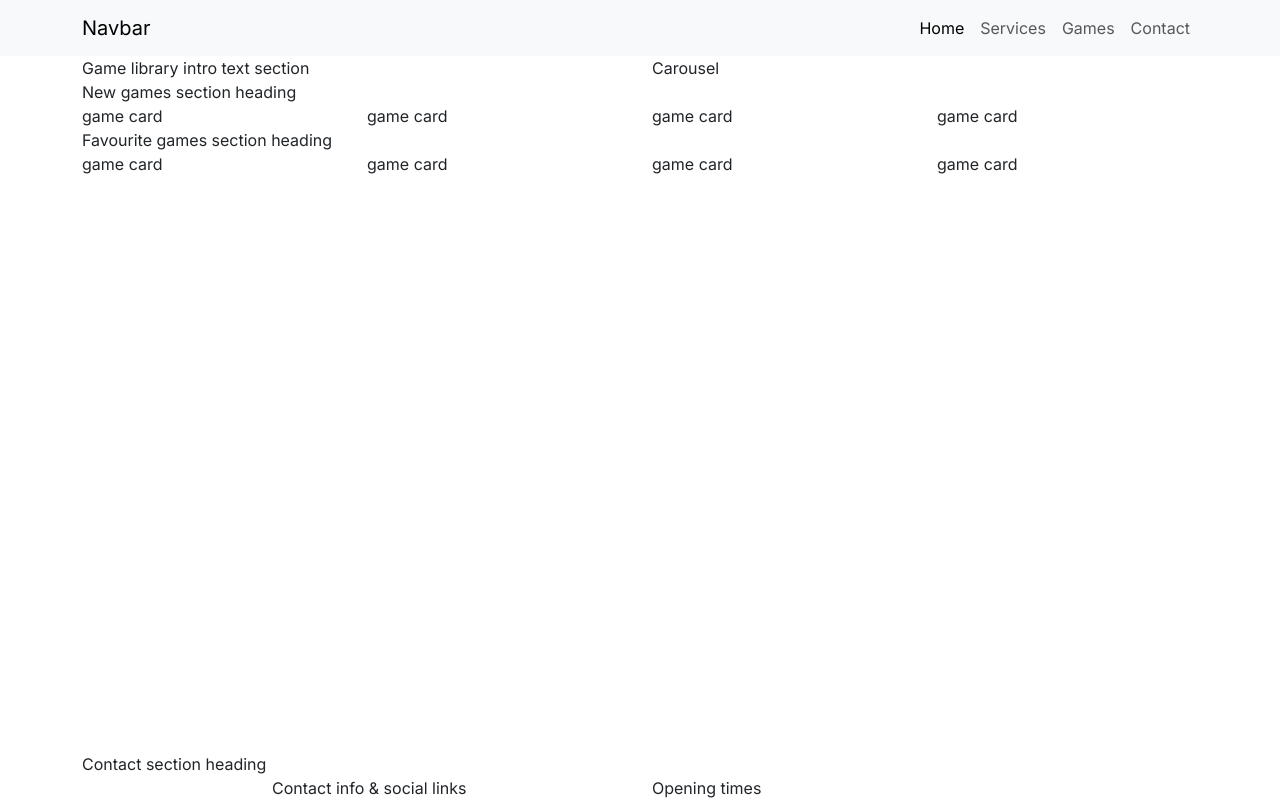
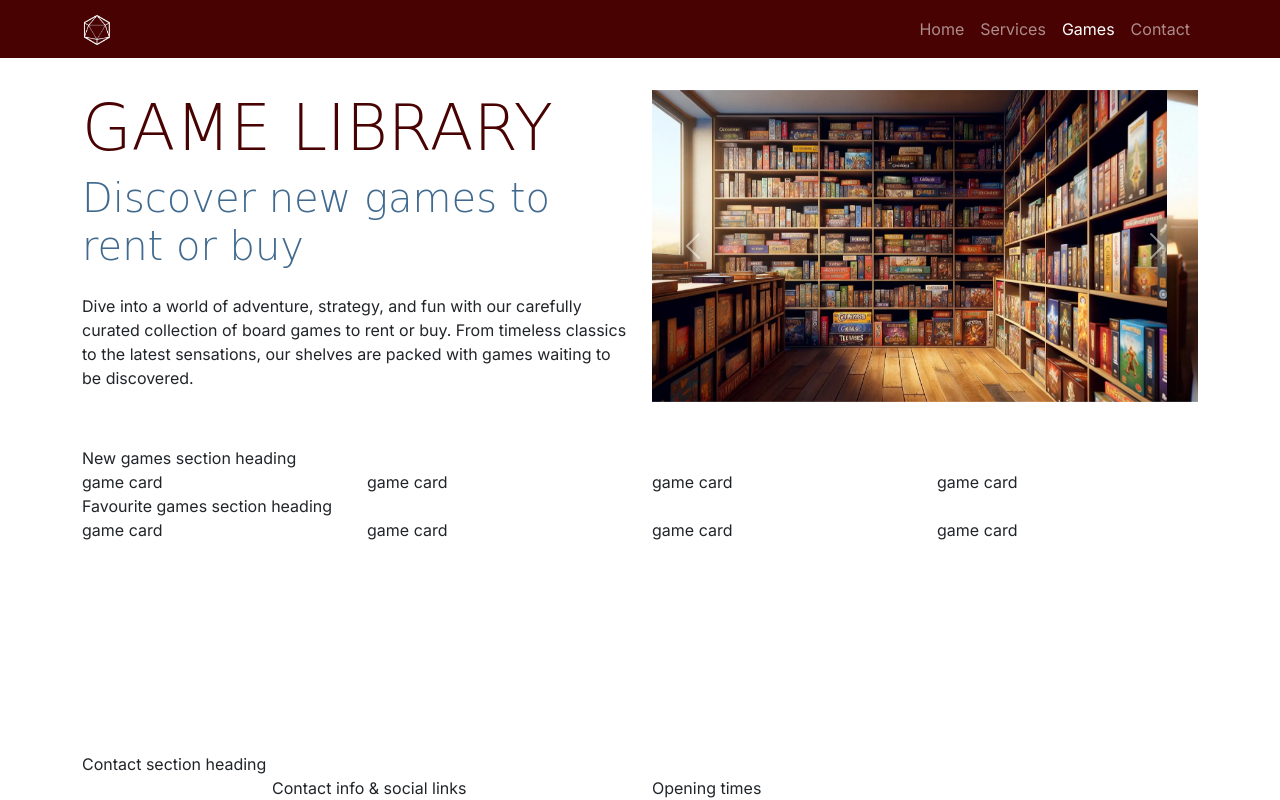
Before and after one commit to ParedesGab/4-boardwalk-games-project, a plain HTML site: page game-library.html in a window 1280 px wide. Drawn offline with nearby package versions, Linux system fonts and the light colour scheme; a web font is replaced by a local one.

Commit message:
Add navbar and header for Game library page

```diff
--- a/game-library.html
+++ b/game-library.html
@@ -27,10 +27,12 @@
 
 <body class="d-flex flex-column min-vh-100">
     <!-- Navigation -->
-    <!-- Navigation -->
-    <nav class="navbar navbar-expand-lg bg-body-tertiary">
+    <nav id="navbar" class="navbar navbar-expand-lg" data-bs-theme="dark">
         <div class="container">
-            <a class="navbar-brand" href="index.html">Navbar</a>
+            <a class="navbar-brand" href="index.html">
+                <!-- Logo -->
+                <img src="assets/images/logo-sm-white.png" alt="Boardwalk Games logo" class="logo">
+            </a>
             <button class="navbar-toggler" type="button" data-bs-toggle="collapse" data-bs-target="#navbarNav"
                 aria-controls="navbarNav" aria-expanded="false" aria-label="Toggle navigation">
                 <span class="navbar-toggler-icon"></span>
@@ -38,13 +40,13 @@
             <div class="collapse navbar-collapse" id="navbarNav">
                 <ul class="navbar-nav ms-auto">
                     <li class="nav-item">
-                        <a class="nav-link active" aria-current="page" href="index.html">Home</a>
+                        <a class="nav-link" href="index.html">Home</a>
                     </li>
                     <li class="nav-item">
                         <a class="nav-link" href="#">Services</a>
                     </li>
                     <li class="nav-item">
-                        <a class="nav-link" href="game-library.html">Games</a>
+                        <a class="nav-link active" aria-current="page" href="game-library.html">Games</a>
                     </li>
                     <li class="nav-item">
                         <a class="nav-link" href="#">Contact</a>
@@ -55,11 +57,52 @@
     </nav>
 
     <!-- Header element with carousel | Emmet= header.container>.row>.col-12.col-xl-6*2 -->
-    <header class="container">
+    <header id="header" class="container section">
         <div class="row">
             <!-- Header columns, responsive-->
-            <div class="col-12 col-xl-6">Game library intro text section</div>
-            <div class="col-12 col-xl-6">Carousel</div>
+            <div class="col-12 col-xl-6 text-center text-xl-start">
+                <h1 class="display-3">Game Library</h1>
+                <p class="lead display-6 sub-heading-color">Discover new games to rent or buy</p>
+                <p class="my-4">Dive into a world of adventure, strategy, and fun with our carefully curated collection
+                    of board
+                    games to
+                    rent or buy. From timeless classics to the latest sensations, our shelves are packed with games
+                    waiting
+                    to be discovered.</p>
+            </div>
+            <div class="col-12 col-xl-6">
+                <div id="carouselExampleAutoplaying" class="carousel slide" data-bs-ride="carousel">
+                    <div class="carousel-inner">
+                        <div class="carousel-item active">
+                            <img src="assets/images/game-library-carousel-1.webp" class="d-block w-100"
+                                alt="Bookshelves filled with boardgames">
+                        </div>
+                        <div class="carousel-item">
+                            <img src="assets/images/game-library-carousel-2.webp" class="d-block w-100"
+                                alt="Bookshelves filled with boardgames">
+                        </div>
+                        <div class="carousel-item">
+                            <img src="assets/images/game-library-carousel-3.webp" class="d-block w-100"
+                                alt="Bookshelves filled with boardgames, one man is browsing the shelves">
+                        </div>
+                        <div class="carousel-item">
+                            <img src="assets/images/game-library-carousel-4.webp" class="d-block w-100"
+                                alt="8 board games stacked on top of each other">
+                        </div>
+                    </div>
+
+                    <button class="carousel-control-prev" type="button" data-bs-target="#carouselExampleAutoplaying"
+                        data-bs-slide="prev">
+                        <span class="carousel-control-prev-icon" aria-hidden="true"></span>
+                        <span class="visually-hidden">Previous</span>
+                    </button>
+                    <button class="carousel-control-next" type="button" data-bs-target="#carouselExampleAutoplaying"
+                        data-bs-slide="next">
+                        <span class="carousel-control-next-icon" aria-hidden="true"></span>
+                        <span class="visually-hidden">Next</span>
+                    </button>
+                </div>
+            </div>
         </div>
     </header>
 
@@ -79,7 +122,8 @@
         <!-- Favourite games section - Bootstrap container #2-->
         <section class="container">
             <div class="row">
-                <div class="col-12">Favourite games section heading</div> <!-- Heading: Full-width column in all screens-->
+                <div class="col-12">Favourite games section heading</div>
+                <!-- Heading: Full-width column in all screens-->
                 <!--Card columns, responsive-->
                 <div class="col-12 col-md-6 col-xl-3">game card</div>
                 <div class="col-12 col-md-6 col-xl-3">game card</div>
```
